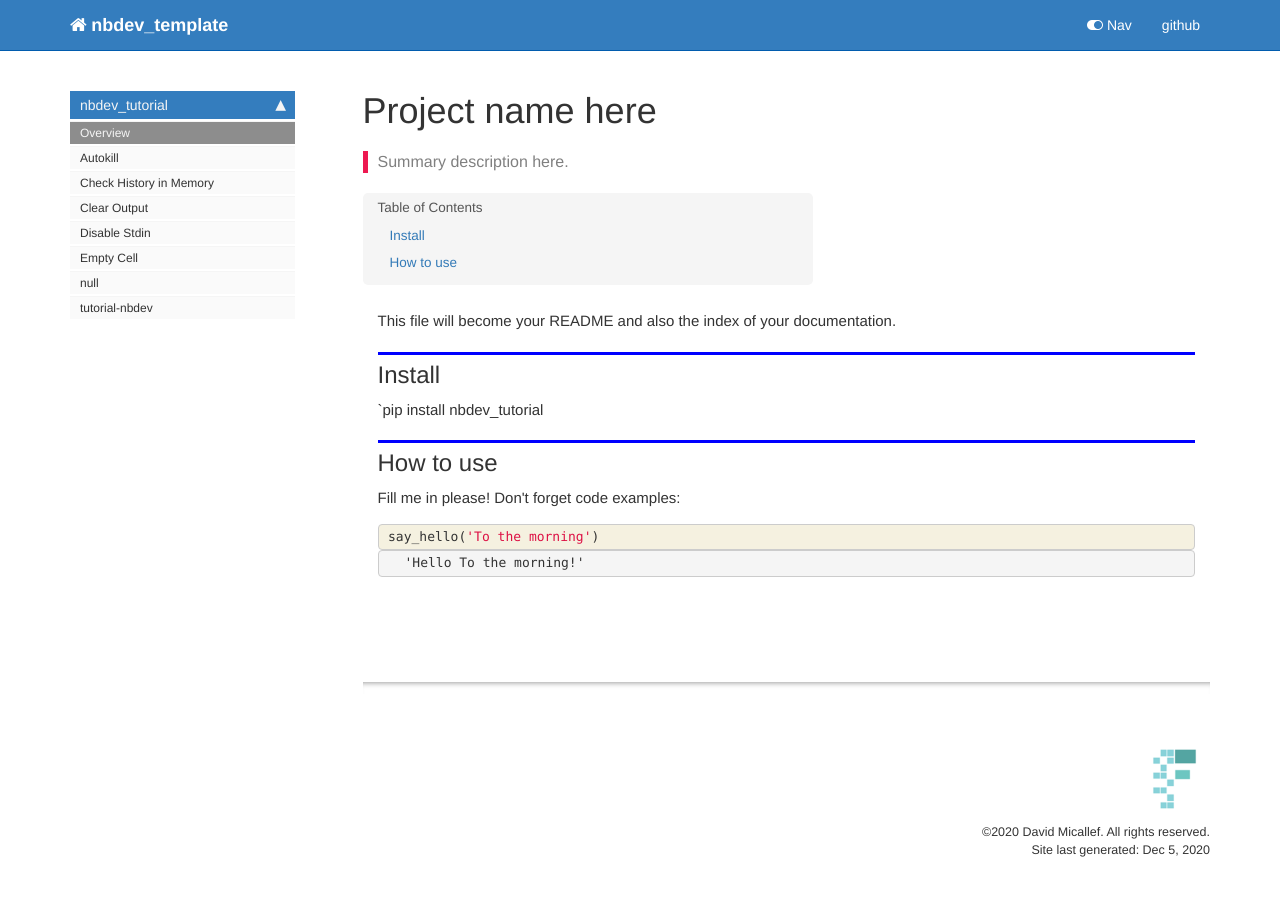
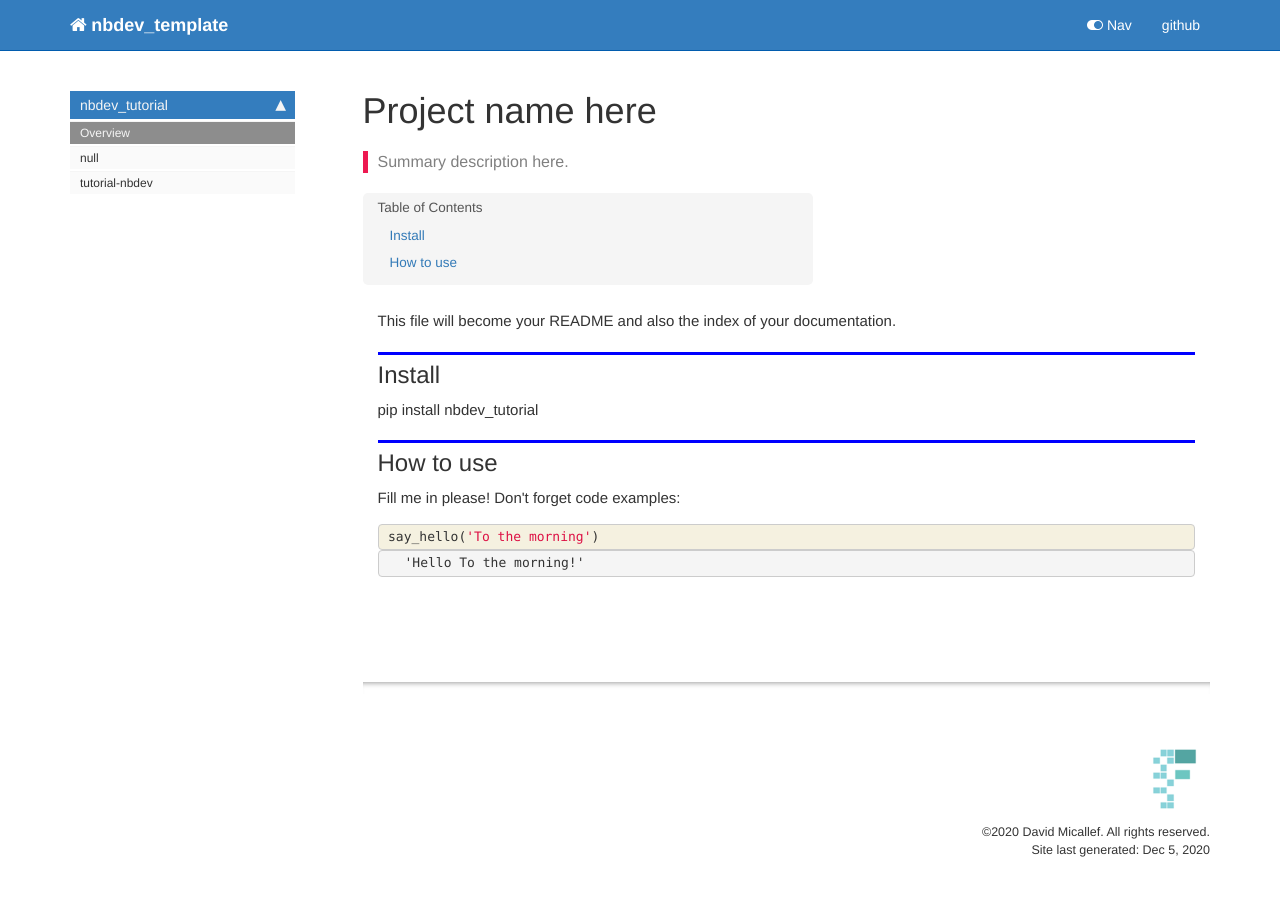
Before and after one commit to gaslitbytech/tutorial-nbdev, a Jekyll site: the page built from docs/index.html, in a window 1280 px wide. Built offline with Jekyll 4.4.1, drawn with Linux system fonts in a browser that asks for light colours; nearby versions of some CDN libraries; comment, search, counter and statistics services are not loaded.

```diff
--- a/docs/_data/sidebars/home_sidebar.yml
+++ b/docs/_data/sidebars/home_sidebar.yml
@@ -10,21 +10,6 @@
       title: Overview
       url: /
     - output: web,pdf
-      title: Autokill
-      url: Autokill.html
-    - output: web,pdf
-      title: Check History in Memory
-      url: Check History in Memory.html
-    - output: web,pdf
-      title: Clear Output
-      url: Clear Output.html
-    - output: web,pdf
-      title: Disable Stdin
-      url: Disable Stdin.html
-    - output: web,pdf
-      title: Empty Cell
-      url: Empty Cell.html
-    - output: web,pdf
       title: 'null'
       url: empty.html
     - output: web,pdf
--- a/docs/index.html
+++ b/docs/index.html
@@ -44,7 +44,7 @@
 </div>
 <div class="cell border-box-sizing text_cell rendered"><div class="inner_cell">
 <div class="text_cell_render border-box-sizing rendered_html">
-<p>`pip install nbdev_tutorial</p>
+<p>pip install nbdev_tutorial</p>
 
 </div>
 </div>
--- a/docs/sidebar.json
+++ b/docs/sidebar.json
@@ -1,11 +1,6 @@
 {
   "nbdev_tutorial": {
     "Overview": "/",
-    "Autokill": "Autokill.html",
-    "Check History in Memory": "Check History in Memory.html",
-    "Clear Output": "Clear Output.html",
-    "Disable Stdin": "Disable Stdin.html",
-    "Empty Cell": "Empty Cell.html",
     "null": "empty.html",
     "tutorial-nbdev": "core.html"
   }
```
Also changed, not shown: README.md, docs/Autokill.html (deleted), docs/Check History in Memory.html (deleted), docs/Clear Output.html (deleted), docs/Disable Stdin.html (deleted), docs/Empty Cell.html (deleted), 1 other file.
